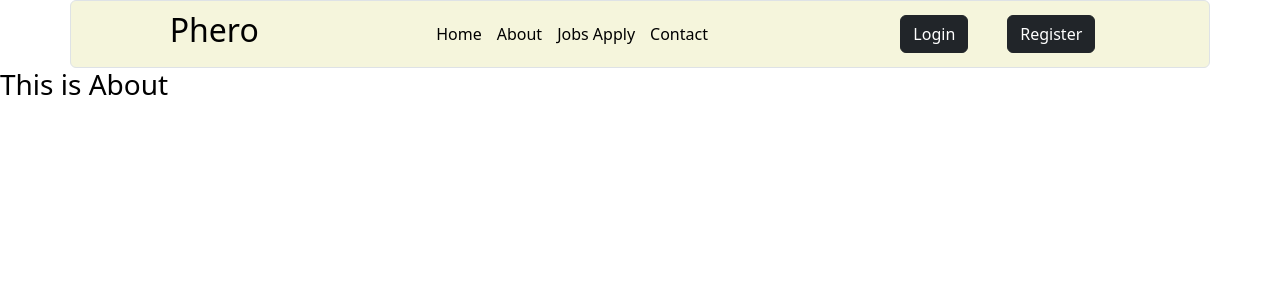
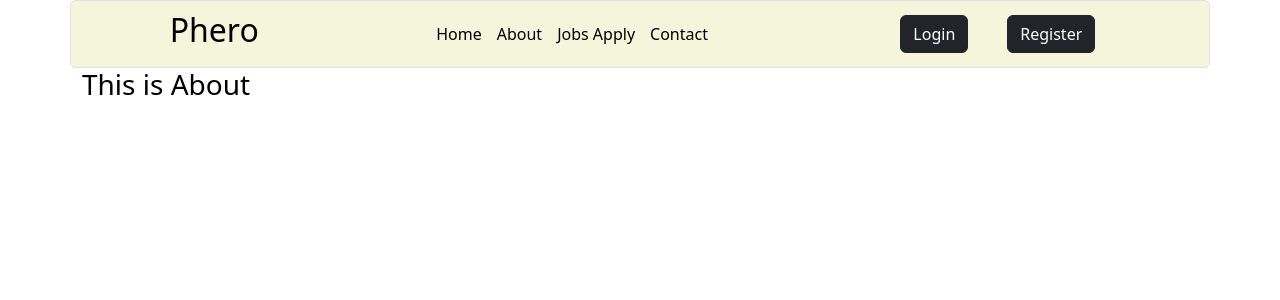
Before and after one commit to sabuj0143/Phero-practice-project, a React (Vite) app: page /about in a window 1280 px wide. Shown: the top 300 px of the page. Built offline with nearby package versions, Linux system fonts and the light colour scheme; no server answers.

Commit message:
more added

```diff
--- a/src/components/About/About.jsx
+++ b/src/components/About/About.jsx
@@ -1,10 +1,11 @@
 import React from 'react';
+import { Container } from 'react-bootstrap';
 
 const About = () => {
     return (
-        <div className='text-black'>
+        <Container className='text-black'>
             <h3>This is About</h3>
-        </div>
+        </Container>
     );
 };
 
--- a/src/components/Servers/Servers.jsx
+++ b/src/components/Servers/Servers.jsx
@@ -1,10 +1,11 @@
 import React from 'react';
+import { Container } from 'react-bootstrap';
 
 const Servers = () => {
     return (
-        <div>
+        <Container>
             <h2>Servers</h2>
-        </div>
+        </Container>
     );
 };
 
```
